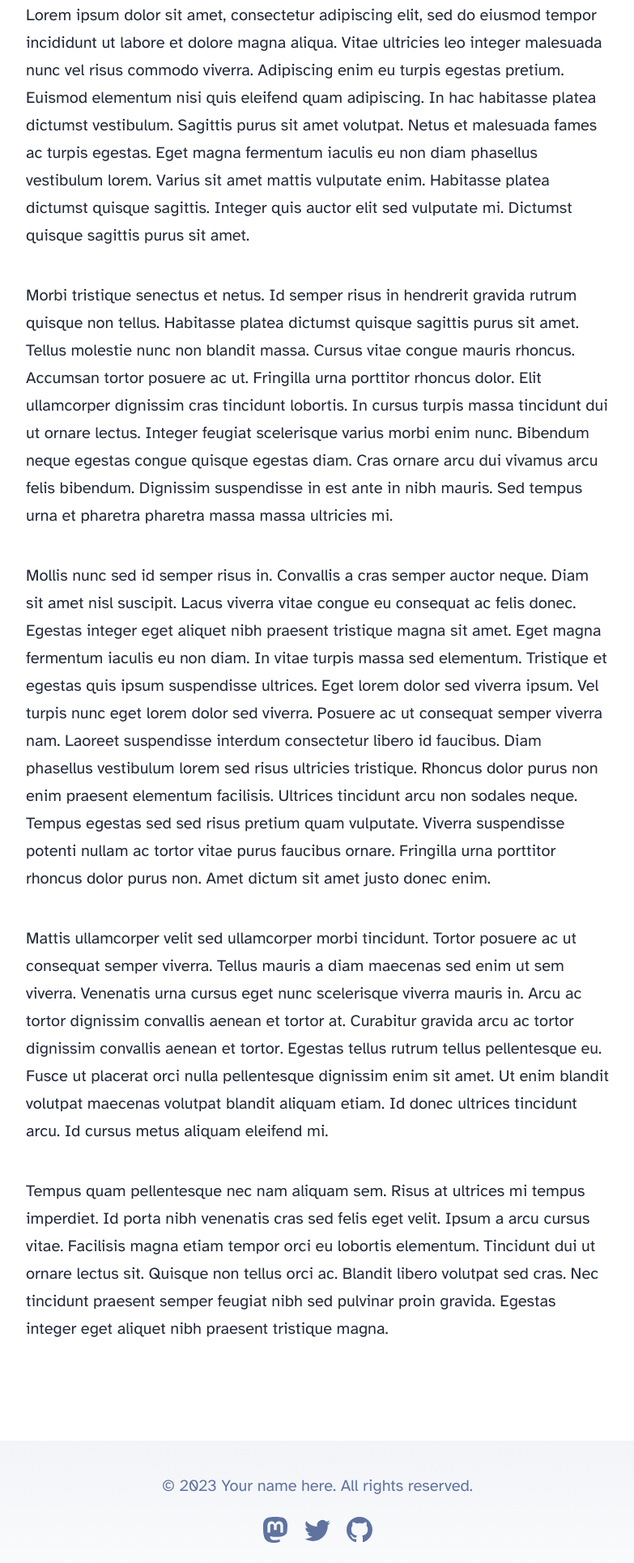
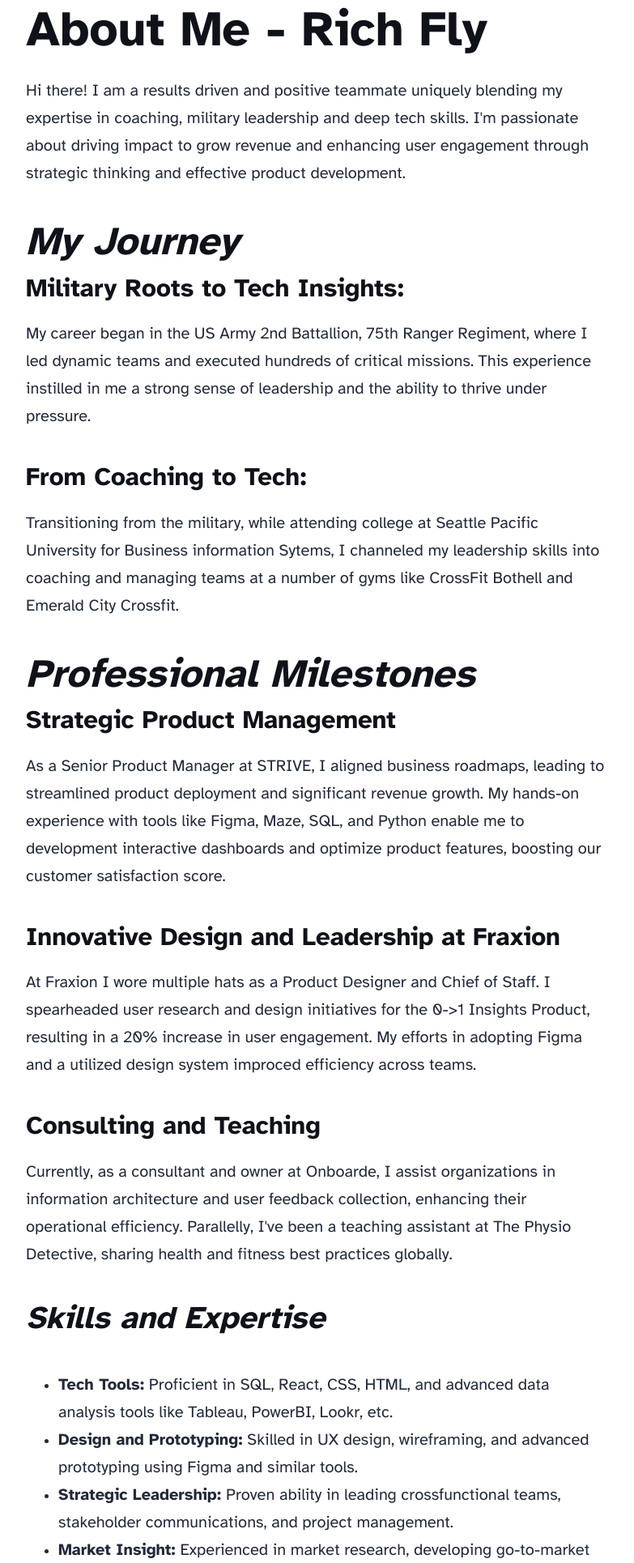
Before and after one commit to richfly/sleepy-singularity, an Astro site: page /about in a window 1280 px wide. Shown: the part 870-2800 px from the top of the page at 81% size, without its empty margins (248-1031 px from the left). Built offline with nearby package versions, Linux system fonts and the light colour scheme; Astro itself is replaced by a stand-in of ours.

Commit message:
view transitions and about

```diff
--- a/src/components/BaseHead.astro
+++ b/src/components/BaseHead.astro
@@ -2,6 +2,7 @@
 // Import the global.css file here so that it is included on
 // all pages through the use of the <BaseHead /> component.
 import '../styles/global.css';
+import {ViewTransitions} from 'astro:transitions';
 
 interface Props {
 	title: string;
@@ -32,6 +33,8 @@
 <meta name="title" content={title} />
 <meta name="description" content={description} />
 
+<ViewTransitions />
+
 <!-- Open Graph / Facebook -->
 <meta property="og:type" content="website" />
 <meta property="og:url" content={Astro.url} />
--- a/src/components/Footer.astro
+++ b/src/components/Footer.astro
@@ -3,22 +3,8 @@
 ---
 
 <footer>
-	&copy; {today.getFullYear()} Your name here. All rights reserved.
+	&copy; {today.getFullYear()} Rich Fly. All rights reserved.
 	<div class="social-links">
-		<a href="https://m.webtoo.ls/@astro" target="_blank">
-			<span class="sr-only">Follow Astro on Mastodon</span>
-			<svg
-				viewBox="0 0 16 16"
-				aria-hidden="true"
-				width="32"
-				height="32"
-				astro-icon="social/mastodon"
-				><path
-					fill="currentColor"
-					d="M11.19 12.195c2.016-.24 3.77-1.475 3.99-2.603.348-1.778.32-4.339.32-4.339 0-3.47-2.286-4.488-2.286-4.488C12.062.238 10.083.017 8.027 0h-.05C5.92.017 3.942.238 2.79.765c0 0-2.285 1.017-2.285 4.488l-.002.662c-.004.64-.007 1.35.011 2.091.083 3.394.626 6.74 3.78 7.57 1.454.383 2.703.463 3.709.408 1.823-.1 2.847-.647 2.847-.647l-.06-1.317s-1.303.41-2.767.36c-1.45-.05-2.98-.156-3.215-1.928a3.614 3.614 0 0 1-.033-.496s1.424.346 3.228.428c1.103.05 2.137-.064 3.188-.189zm1.613-2.47H11.13v-4.08c0-.859-.364-1.295-1.091-1.295-.804 0-1.207.517-1.207 1.541v2.233H7.168V5.89c0-1.024-.403-1.541-1.207-1.541-.727 0-1.091.436-1.091 1.296v4.079H3.197V5.522c0-.859.22-1.541.66-2.046.456-.505 1.052-.764 1.793-.764.856 0 1.504.328 1.933.983L8 4.39l.417-.695c.429-.655 1.077-.983 1.934-.983.74 0 1.336.259 1.791.764.442.505.661 1.187.661 2.046v4.203z"
-				></path></svg
-			>
-		</a>
 		<a href="https://twitter.com/astrodotbuild" target="_blank">
 			<span class="sr-only">Follow Astro on Twitter</span>
 			<svg viewBox="0 0 16 16" aria-hidden="true" width="32" height="32" astro-icon="social/twitter"
--- a/src/components/Header.astro
+++ b/src/components/Header.astro
@@ -1,26 +1,19 @@
 ---
 import HeaderLink from './HeaderLink.astro';
 import { SITE_TITLE } from '../consts';
+import { SITE_SUBHEADER } from '../consts';
 ---
 
 <header>
 	<nav>
 		<h2><a href="/">{SITE_TITLE}</a></h2>
+		<h6><a href="/">{SITE_SUBHEADER}</a></h6>
 		<div class="internal-links">
 			<HeaderLink href="/">Home</HeaderLink>
 			<HeaderLink href="/blog">Blog</HeaderLink>
 			<HeaderLink href="/about">About</HeaderLink>
 		</div>
 		<div class="social-links">
-			<a href="https://m.webtoo.ls/@astro" target="_blank">
-				<span class="sr-only">Follow Astro on Mastodon</span>
-				<svg viewBox="0 0 16 16" aria-hidden="true" width="32" height="32"
-					><path
-						fill="currentColor"
-						d="M11.19 12.195c2.016-.24 3.77-1.475 3.99-2.603.348-1.778.32-4.339.32-4.339 0-3.47-2.286-4.488-2.286-4.488C12.062.238 10.083.017 8.027 0h-.05C5.92.017 3.942.238 2.79.765c0 0-2.285 1.017-2.285 4.488l-.002.662c-.004.64-.007 1.35.011 2.091.083 3.394.626 6.74 3.78 7.57 1.454.383 2.703.463 3.709.408 1.823-.1 2.847-.647 2.847-.647l-.06-1.317s-1.303.41-2.767.36c-1.45-.05-2.98-.156-3.215-1.928a3.614 3.614 0 0 1-.033-.496s1.424.346 3.228.428c1.103.05 2.137-.064 3.188-.189zm1.613-2.47H11.13v-4.08c0-.859-.364-1.295-1.091-1.295-.804 0-1.207.517-1.207 1.541v2.233H7.168V5.89c0-1.024-.403-1.541-1.207-1.541-.727 0-1.091.436-1.091 1.296v4.079H3.197V5.522c0-.859.22-1.541.66-2.046.456-.505 1.052-.764 1.793-.764.856 0 1.504.328 1.933.983L8 4.39l.417-.695c.429-.655 1.077-.983 1.934-.983.74 0 1.336.259 1.791.764.442.505.661 1.187.661 2.046v4.203z"
-					></path></svg
-				>
-			</a>
 			<a href="https://twitter.com/astrodotbuild" target="_blank">
 				<span class="sr-only">Follow Astro on Twitter</span>
 				<svg viewBox="0 0 16 16" aria-hidden="true" width="32" height="32"
@@ -49,6 +42,7 @@
 		background: white;
 		box-shadow: 0 2px 8px rgba(var(--black), 5%);
 	}
+
 	h2 {
 		margin: 0;
 		font-size: 1em;
@@ -56,6 +50,16 @@
 
 	h2 a,
 	h2 a.active {
+		text-decoration: none;
+	}
+
+	h6 {
+		margin: 0;
+		font-size: 1em;
+	}
+
+	h6 a,
+	h6 a.active {
 		text-decoration: none;
 	}
 	nav {
--- a/src/consts.ts
+++ b/src/consts.ts
@@ -1,5 +1,6 @@
 // Place any global data in this file.
 // You can import this data from anywhere in your site by using the `import` keyword.
 
-export const SITE_TITLE = 'Astro Blog';
-export const SITE_DESCRIPTION = 'Welcome to my website!';
+export const SITE_TITLE = "Rich Fly";
+export const SITE_SUBHEADER = "";
+export const SITE_DESCRIPTION = "Hey there it's Rich!";
--- a/src/pages/about.astro
+++ b/src/pages/about.astro
@@ -4,59 +4,57 @@
 
 <Layout
 	title="About Me"
-	description="Lorem ipsum dolor sit amet"
-	pubDate={new Date('August 08 2021')}
+	description="Rich Fly"
+	pubDate={new Date('30NOV23')}
 	heroImage="/blog-placeholder-about.jpg"
 >
+
+	<h1>About Me - Rich Fly</h1>
 	<p>
-		Lorem ipsum dolor sit amet, consectetur adipiscing elit, sed do eiusmod tempor incididunt ut
-		labore et dolore magna aliqua. Vitae ultricies leo integer malesuada nunc vel risus commodo
-		viverra. Adipiscing enim eu turpis egestas pretium. Euismod elementum nisi quis eleifend quam
-		adipiscing. In hac habitasse platea dictumst vestibulum. Sagittis purus sit amet volutpat. Netus
-		et malesuada fames ac turpis egestas. Eget magna fermentum iaculis eu non diam phasellus
-		vestibulum lorem. Varius sit amet mattis vulputate enim. Habitasse platea dictumst quisque
-		sagittis. Integer quis auctor elit sed vulputate mi. Dictumst quisque sagittis purus sit amet.
+		Hi there! I am a results driven and positive teammate uniquely blending my expertise in coaching, military leadership and deep tech skills.
+		I'm passionate about driving impact to grow revenue and enhancing user engagement through strategic thinking and effective product development.
 	</p>
 
+	<em><h2>My Journey</h2></em>
+	<h4>Military Roots to Tech Insights:</h4>
 	<p>
-		Morbi tristique senectus et netus. Id semper risus in hendrerit gravida rutrum quisque non
-		tellus. Habitasse platea dictumst quisque sagittis purus sit amet. Tellus molestie nunc non
-		blandit massa. Cursus vitae congue mauris rhoncus. Accumsan tortor posuere ac ut. Fringilla urna
-		porttitor rhoncus dolor. Elit ullamcorper dignissim cras tincidunt lobortis. In cursus turpis
-		massa tincidunt dui ut ornare lectus. Integer feugiat scelerisque varius morbi enim nunc.
-		Bibendum neque egestas congue quisque egestas diam. Cras ornare arcu dui vivamus arcu felis
-		bibendum. Dignissim suspendisse in est ante in nibh mauris. Sed tempus urna et pharetra pharetra
-		massa massa ultricies mi.
+		My career began in the US Army 2nd Battallion, 75th Ranger Regiment, where I led dynamic teams and executed hundreds of critical missions. This experience
+		instilled in me a strong sense of leadership and the ability to thrive under pressure.
 	</p>
-
+	<h4>From Coaching to Tech:</h4>
 	<p>
-		Mollis nunc sed id semper risus in. Convallis a cras semper auctor neque. Diam sit amet nisl
-		suscipit. Lacus viverra vitae congue eu consequat ac felis donec. Egestas integer eget aliquet
-		nibh praesent tristique magna sit amet. Eget magna fermentum iaculis eu non diam. In vitae
-		turpis massa sed elementum. Tristique et egestas quis ipsum suspendisse ultrices. Eget lorem
-		dolor sed viverra ipsum. Vel turpis nunc eget lorem dolor sed viverra. Posuere ac ut consequat
-		semper viverra nam. Laoreet suspendisse interdum consectetur libero id faucibus. Diam phasellus
-		vestibulum lorem sed risus ultricies tristique. Rhoncus dolor purus non enim praesent elementum
-		facilisis. Ultrices tincidunt arcu non sodales neque. Tempus egestas sed sed risus pretium quam
-		vulputate. Viverra suspendisse potenti nullam ac tortor vitae purus faucibus ornare. Fringilla
-		urna porttitor rhoncus dolor purus non. Amet dictum sit amet justo donec enim.
+		Transitioning from the military, while attending college at Seattle Pacific University for Business information Sytems, I channeled my
+		leadership skills into coaching and managing teams at a number of gyms like CrossFit Bothell and Emerald City Crossfit.
 	</p>
-
+	<em><h2>Professional Milestones</h2></em>
+	<h4>Strategic Product Management</h4>
 	<p>
-		Mattis ullamcorper velit sed ullamcorper morbi tincidunt. Tortor posuere ac ut consequat semper
-		viverra. Tellus mauris a diam maecenas sed enim ut sem viverra. Venenatis urna cursus eget nunc
-		scelerisque viverra mauris in. Arcu ac tortor dignissim convallis aenean et tortor at. Curabitur
-		gravida arcu ac tortor dignissim convallis aenean et tortor. Egestas tellus rutrum tellus
-		pellentesque eu. Fusce ut placerat orci nulla pellentesque dignissim enim sit amet. Ut enim
-		blandit volutpat maecenas volutpat blandit aliquam etiam. Id donec ultrices tincidunt arcu. Id
-		cursus metus aliquam eleifend mi.
+		As a Senior Product Manager at STRIVE, I aligned business roadmaps, leading to streamlined product deployment and
+		significant revenue growth. My hands-on experience with tools like Figma, Maze, SQL, and Python enable me to development
+		interactive dashboards and optimize product features, boosting our customer satisfaction score.
 	</p>
-
+	<h4>Innovative Design and Leadership at Fraxion</h4>
 	<p>
-		Tempus quam pellentesque nec nam aliquam sem. Risus at ultrices mi tempus imperdiet. Id porta
-		nibh venenatis cras sed felis eget velit. Ipsum a arcu cursus vitae. Facilisis magna etiam
-		tempor orci eu lobortis elementum. Tincidunt dui ut ornare lectus sit. Quisque non tellus orci
-		ac. Blandit libero volutpat sed cras. Nec tincidunt praesent semper feugiat nibh sed pulvinar
-		proin gravida. Egestas integer eget aliquet nibh praesent tristique magna.
+		At Fraxion I wore multiple hats as a Product Designer and Chief of Staff. I spearheaded user research and design initiatives for the 0->1 Insights Product,
+		resulting in a 20% increase in user engagement. My efforts in adopting Figma and a utilized design system improced efficiency across teams.
+	</p>
+	<h4>Consulting and Teaching</h4>
+	<p>
+		Currently, as a consultant and owner at Onboarde, I assist organizations in information architecture and user feedback collection, enhancing their
+		operational efficiency. Parallelly, I've been a teaching assistant at The Physio Detective, sharing health and fitness best practices globally.
+	</p>
+	<em><h3>Skills and Expertise</h3></em>
+	<p>
+		<ul>
+			<li><b>Tech Tools:</b> Proficient in SQL, React, CSS, HTML, and advanced data analysis tools like Tableau, PowerBI, Lookr, etc.</li>
+			<li><b>Design and Prototyping:</b> Skilled in UX design, wireframing, and advanced prototyping using Figma and similar tools.</li>
+			<li><b>Strategic Leadership:</b> Proven ability in leading crossfunctional teams, stakeholder communications, and project management.</li>
+			<li><b>Market Insight:</b> Experienced in market research, developing go-to-market strategies, and executing them effectively</li>
+		</ul>
+	</p>
+	<em><h3>Volunteering and Beyond</h3></em>
+	<p>
+		I actively volunteer at Bunker Labs, supporting veteran-owned businesses. My contributions have led to significant increases in business plan completions
+		and revenue growth for these startups.
 	</p>
 </Layout>
```
